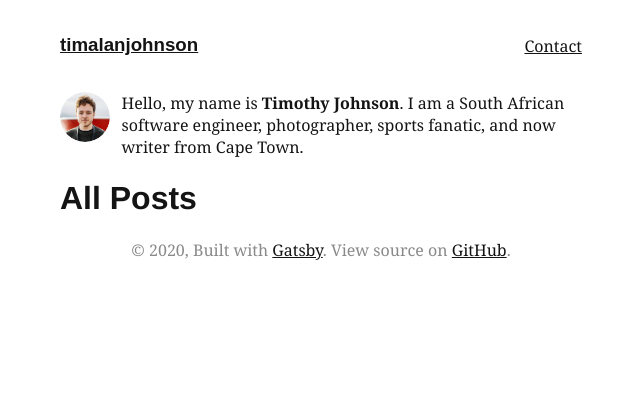
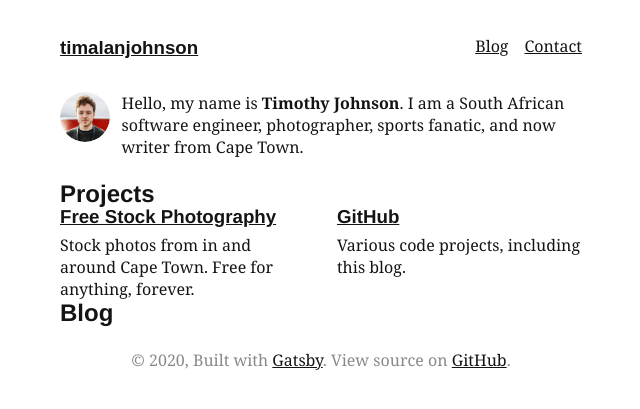
Before and after one commit to timalanjohnson/blog, a Gatsby site: page / in a window 1280 px wide. Shown: the whole page, without its empty margins (319-959 px from the left). Built offline with nearby package versions, Linux system fonts and the light colour scheme; Gatsby itself is replaced by a stand-in of ours; some packages are replaced by stand-ins of ours; what typography-theme-sutro would draw is missing.

Commit message:
Added projects section

```diff
--- a/src/components/layout.css
+++ b/src/components/layout.css
@@ -13,6 +13,12 @@ article > section > p > img {
     margin-left: 0;
 }
 
+.projects {
+    display: grid;
+    grid-template-columns: 1fr 1fr;
+    grid-gap: 16px;
+}
+
 @media only screen and (min-width: 768px) {
     article > section > p > img {
         max-width: 768px;
--- a/src/components/layout.js
+++ b/src/components/layout.js
@@ -13,7 +13,7 @@ const Layout = ({ location, title, children }) => {
     <h3
       style={{
         fontFamily: `Montserrat, sans-serif`,
-        marginTop: 0,
+        marginTop: `3px`,
       }}
     >
       <Link
@@ -34,12 +34,13 @@ const Layout = ({ location, title, children }) => {
         style={{
           display: `grid`,
           gridGap: `16px`,
-          gridTemplateColumns: `auto`,
+          gridTemplateColumns: `auto auto`,
           justifyContent: `flex-end`,
           listStyle: `none`,
           padding: 0,
         }}
       >
+        <li><Link to={`/blog`}>{`Blog`}</Link></li>
         <li><Link to={`/contact`}>{`Contact`}</Link></li>
       </ul>
     </nav>
@@ -59,9 +60,9 @@ const Layout = ({ location, title, children }) => {
       <footer style={{textAlign: `center`, color: `rgba(20, 20, 20, 0.5)`}}>
         © {new Date().getFullYear()}, Built with
         {` `}
-        <a target="_blank" rel="noopener noreferrer" href="https://www.gatsbyjs.org">Gatsby</a>. View source on
+        <a target="_blank" rel="nofollow noopener noreferrer" href="https://www.gatsbyjs.org">Gatsby</a>. View source on
         {` `}
-        <a target="_blank" rel="noopener noreferrer" href="https://github.com/timalanjohnson/blog">GitHub</a>.
+        <a target="_blank" rel="nofollow noopener noreferrer" href="https://github.com/timalanjohnson/blog">GitHub</a>.
       </footer>
     </div>
   )
--- /dev/null
+++ b/src/components/projects.js
@@ -0,0 +1,24 @@
+import React from "react"
+
+import { rhythm } from "../utils/typography"
+
+const Projects = () => {
+    return (
+        <section style={{display: `grid`, gridTemplateColumns: `repeat(auto-fit, minmax(240px, 1fr))`, columnGap: `32px`,}}>
+            <div>
+                <a rel="nofollow noopener noreferrer" target="_blank" href="https://unsplash.com/@timalanjohnson">
+                    <h3 style={{marginBottom: rhythm(1 / 4)}}>Free Stock Photography</h3>
+                </a>
+                <p style={{marginBottom: `0`}}>Stock photos from in and around Cape Town. Free for anything, forever.</p>
+            </div>
+            <div>
+                <a rel="nofollow noopener noreferrer" target="_blank" href="https://github.com/timalanjohnson">
+                    <h3 style={{marginBottom: rhythm(1 / 4)}}>GitHub</h3>
+                </a>
+                <p style={{marginBottom: `0`}}>Various code projects, including this blog.</p>
+            </div>
+        </section>
+    )
+}
+
+export default Projects
--- a/src/pages/blog.js
+++ b/src/pages/blog.js
@@ -1,7 +1,6 @@
 import React from "react"
 import { Link, graphql } from "gatsby"
 
-import Bio from "../components/bio"
 import Layout from "../components/layout"
 import SEO from "../components/seo"
 import { rhythm } from "../utils/typography"
--- a/src/pages/index.js
+++ b/src/pages/index.js
@@ -2,6 +2,7 @@ import React from "react"
 import { Link, graphql } from "gatsby"
 
 import Bio from "../components/bio"
+import Projects from "../components/projects"
 import Layout from "../components/layout"
 import SEO from "../components/seo"
 import { rhythm } from "../utils/typography"
@@ -12,9 +13,11 @@ const BlogIndex = ({ data, location }) => {
 
   return (
     <Layout location={location} title={siteTitle}>
-      <SEO title="Blog" />
+      <SEO title="Home" />
       <Bio />
-      <h1>All Posts</h1>
+      <h2 style={{marginBottom: 0}}>Projects</h2>
+      <Projects />
+      <h2>Blog</h2>
       {posts.map(({ node }) => {
         const title = node.frontmatter.title || node.fields.slug
         return (
```
